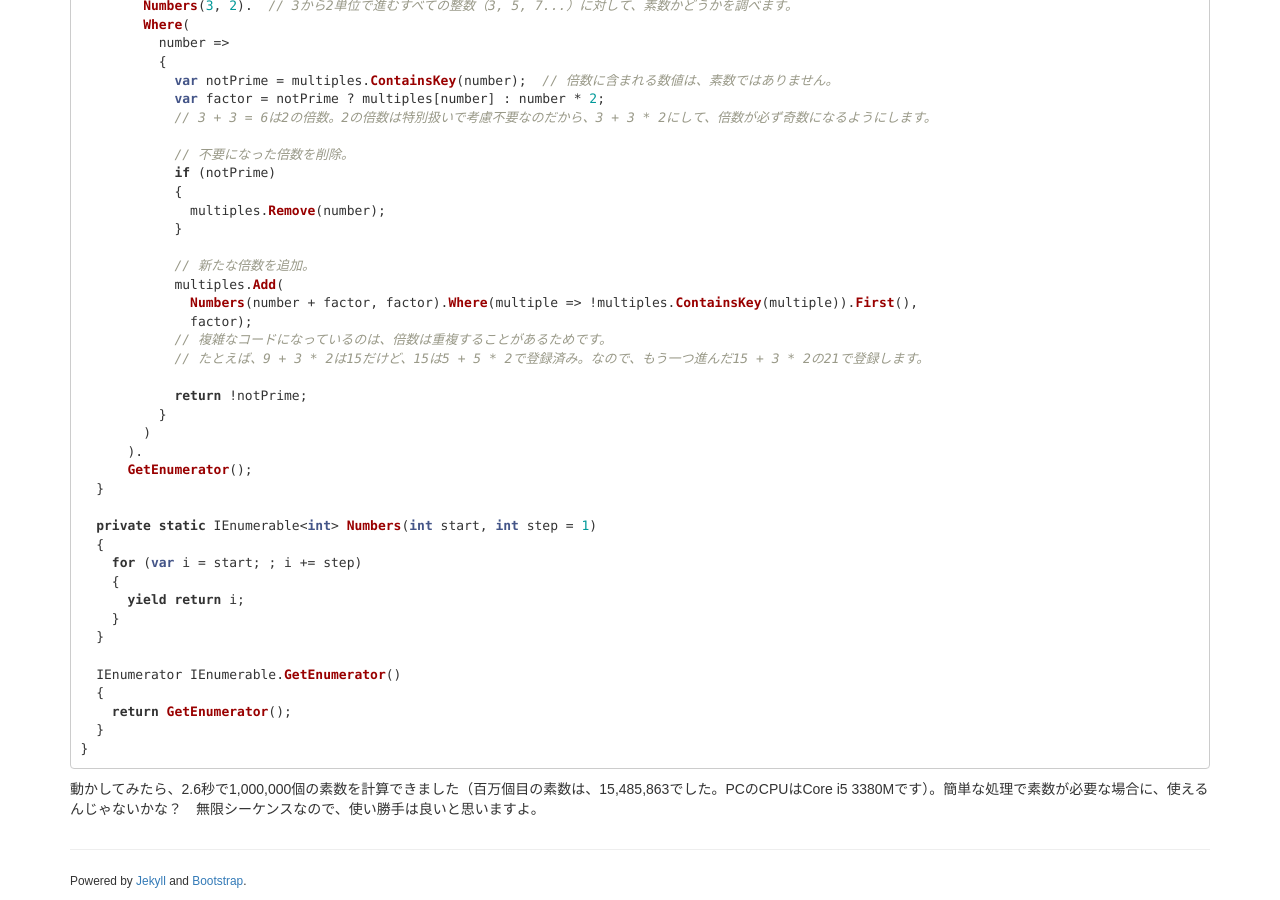
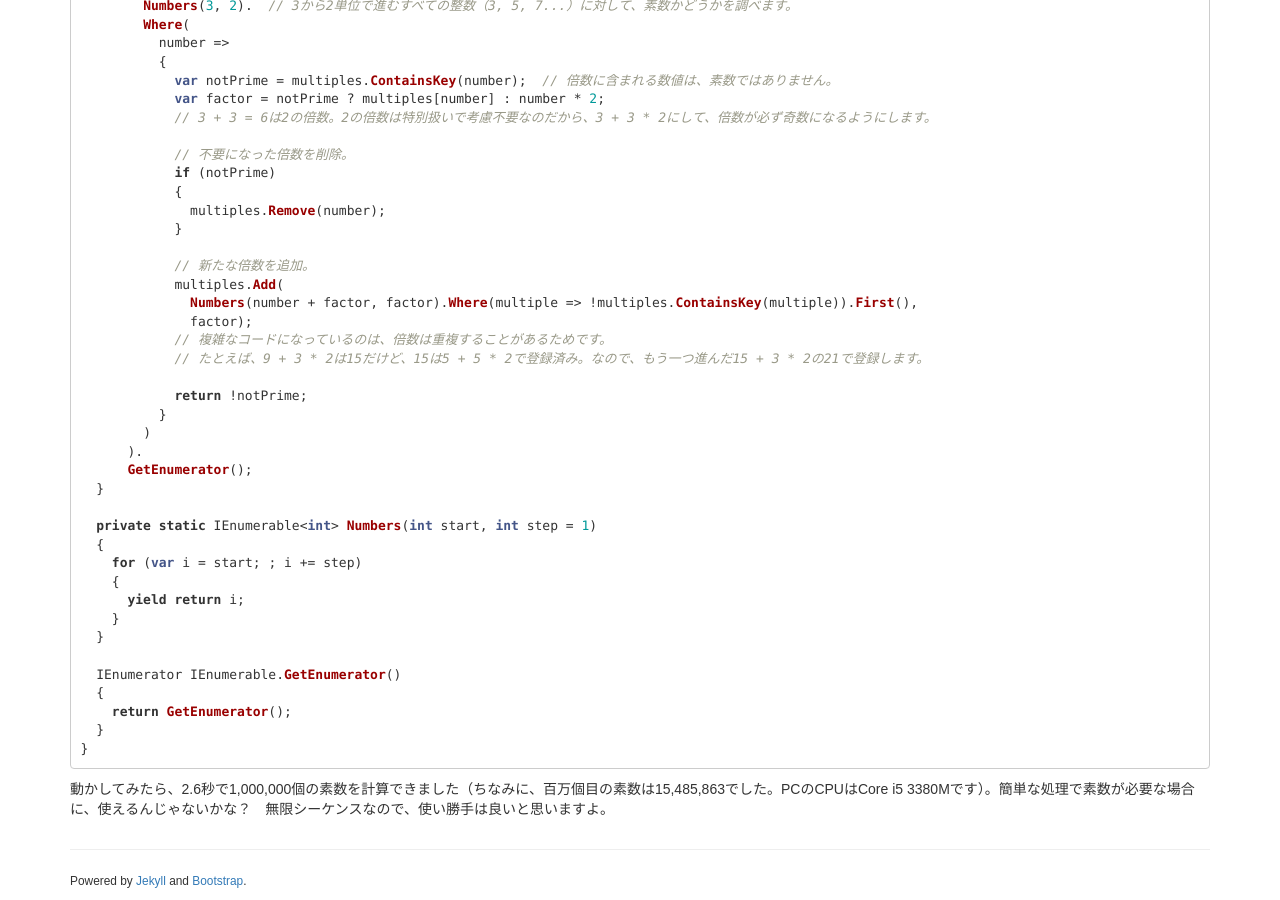
Before and after one commit to tail-island/tail-island.github.io, a Jekyll site: the page built from _posts/2016-04-15-lazy-primes.md, in a window 1280 px wide and 900 px high, scrolled down 2590 px. Built offline with Jekyll 4.4.1, drawn with Linux system fonts in a browser that asks for light colours.

Commit message:
lazy-primes is added.

````diff
--- a/_posts/2016-04-15-lazy-primes.md
+++ b/_posts/2016-04-15-lazy-primes.md
@@ -175,4 +175,4 @@ public class Primes : IEnumerable<int>
 }
 ```
 
-動かしてみたら、2.6秒で1,000,000個の素数を計算できました（百万個目の素数は、15,485,863でした。PCのCPUはCore i5 3380Mです）。簡単な処理で素数が必要な場合に、使えるんじゃないかな？　無限シーケンスなので、使い勝手は良いと思いますよ。
+動かしてみたら、2.6秒で1,000,000個の素数を計算できました（ちなみに、百万個目の素数は15,485,863でした。PCのCPUはCore i5 3380Mです）。簡単な処理で素数が必要な場合に、使えるんじゃないかな？　無限シーケンスなので、使い勝手は良いと思いますよ。
````
